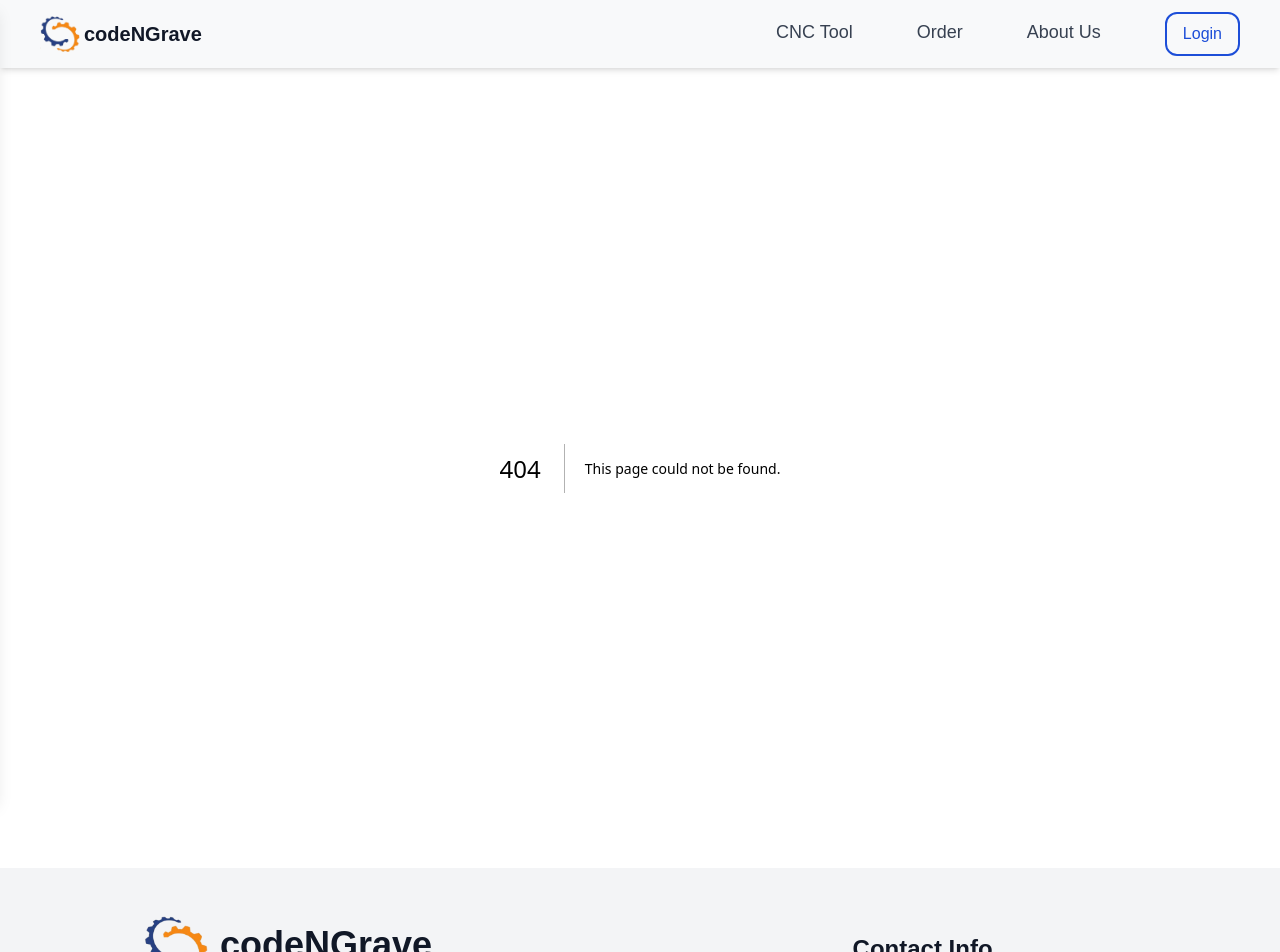
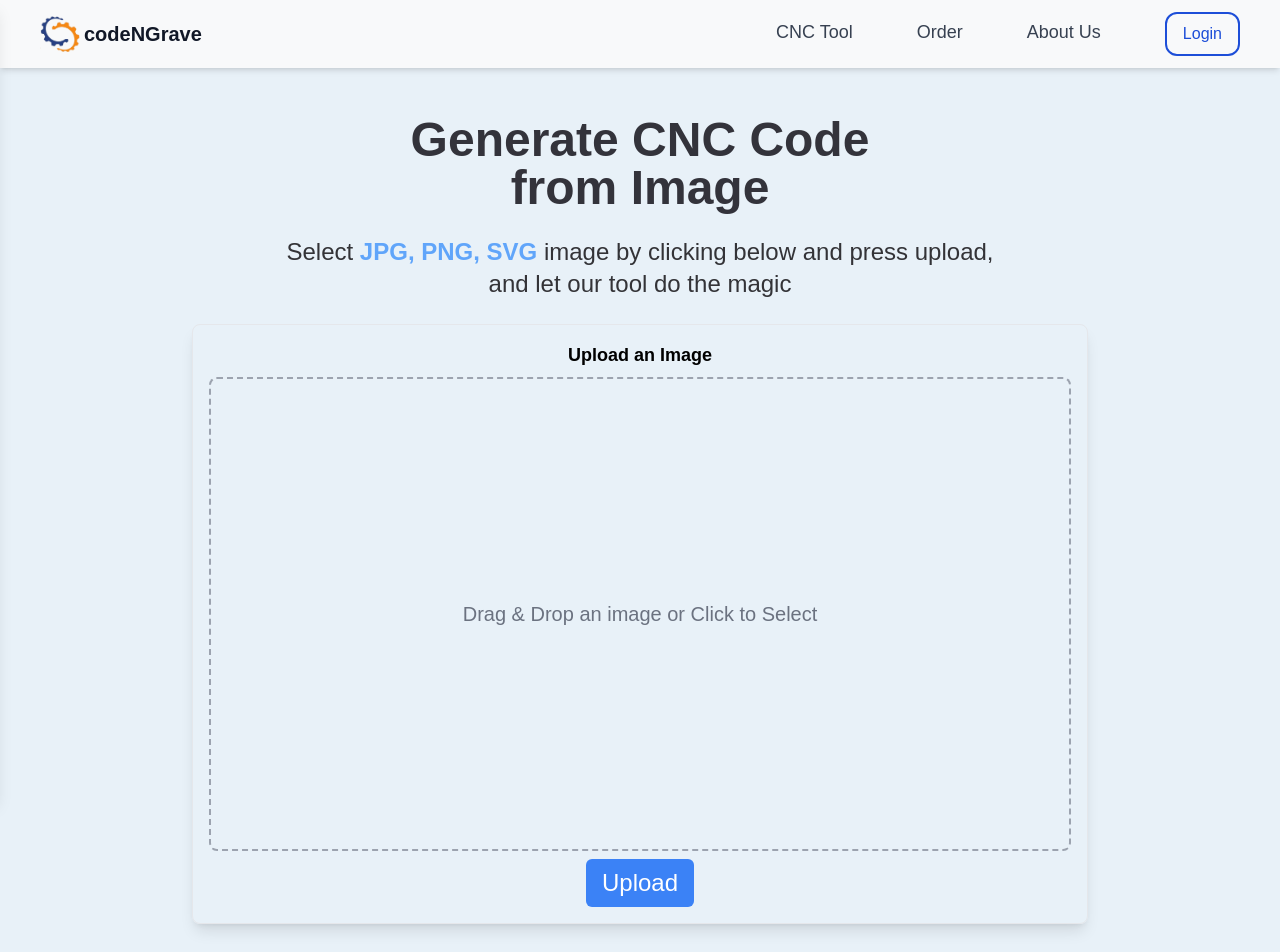
Before and after one commit to dheerajGits/CodeNgrave, a Next.js app in the folder client/: page /cnc-tool in a window 1280 px wide. Before the commit this address had no page. Shown: the top 952 px of the page. Built offline with nearby package versions, Linux system fonts and the light colour scheme.

Commit message:
add code editor and add page cnc-tool

```diff
--- /dev/null
+++ b/client/app/cnc-tool/page.tsx
@@ -0,0 +1,26 @@
+"use client";
+import CodeEditor from "@/components/CodeEditor";
+import ImageUpload from "@/components/ImageUpload";
+import React, { useState } from "react";
+
+export default function CncTool() {
+  const [cncCode, setCncCode] = useState("");
+  return (
+    <div className="flex flex-col gap-6 items-center justify-center text-center mt-12 w-full mb-10">
+      <h1 className="text-5xl max-xl:text-3xl font-bold text-[#33333b]">
+        Generate CNC Code <br />
+        from Image
+      </h1>
+      <p className="text-center text-2xl max-xl:text-lg text-[#333337] px-2">
+        Select{" "}
+        <b className="text-blue-400 hover:cursor-pointer">JPG, PNG, SVG</b>{" "}
+        image by clicking below and press upload, <br />
+        and let our tool do the magic
+      </p>
+      <div className="flex flex-row max-xl:flex-col items-center justify-center w-full xl:px-20 px-5 gap-20 xl:h-[600px]">
+        <ImageUpload isModal={false} code={cncCode} setCode={setCncCode} />
+        {cncCode && <CodeEditor code={cncCode} />}
+      </div>
+    </div>
+  );
+}
--- a/client/app/layout.tsx
+++ b/client/app/layout.tsx
@@ -28,7 +28,7 @@ export default function RootLayout({
   return (
     <html lang="en">
       <body
-        className={`${geistSans.variable} ${geistMono.variable} antialiased`}
+        className={`${geistSans.variable} ${geistMono.variable} antialiased bg-[#e8f1f8] text-black`}
       >
         <Header />
         {children}
--- a/client/app/page.tsx
+++ b/client/app/page.tsx
@@ -5,7 +5,7 @@ import WorkFlowOverview from "@/components/WorkFlowOverview";
 
 export default function Home() {
   return (
-    <main className="flex flex-col items-center justify-center min-h-screen bg-[#e8f1f8]  text-gray-800 w-full pt-4 max-xl:gap-10 gap-20 pb-20 max-xl:px-2">
+    <main className="flex flex-col items-center justify-center min-h-screen   text-gray-800 w-full pt-4 max-xl:gap-10 gap-20 pb-20 max-xl:px-2">
       <div className="flex flex-row max-xl:flex-col max-xl:text-center items-center justify-between max-xl:justify-center px-20 w-full">
         <div className="flex flex-col xl:items-start justify-center max-xl:gap-8">
           {" "}
@@ -25,7 +25,7 @@ export default function Home() {
               Upload an image, generate G-Code, and bring your designs to life.
             </b>
           </p>
-          <GetStartedButton />{" "}
+          <GetStartedButton text={"Get Started"} navigationLink={"cnc-tool"} />{" "}
         </div>
         <Crousel images={["/engrave.png", "/engrave2.png", "/engrave3.png"]} />
       </div>
@@ -57,9 +57,12 @@ export default function Home() {
             No charges, no hidden fees—just pure innovation! 🔥
           </b>
         </p>
-        <button className="text-[20px] py-3 px-6 bg-[#4b6cb7] text-white rounded-full flex items-center justify-center shadow-lg hover:bg-[#3a539b] hover:scale-110 transition-all duration-300">
-          Upload & Convert 🔄
-        </button>
+        <a href="/cnc-tool">
+          <button className="text-[20px] py-3 px-6 bg-[#4b6cb7] text-white rounded-full flex items-center justify-center shadow-lg hover:bg-[#3a539b] hover:scale-110 transition-all duration-300">
+            Upload & Convert 🔄
+          </button>
+          s
+        </a>
       </div>
     </main>
   );
--- /dev/null
+++ b/client/components/CodeEditor.tsx
@@ -0,0 +1,55 @@
+"use client";
+import React from "react";
+
+export default function CodeEditor({ code }: { code: string }) {
+  const lines = code.trim().split("\n");
+
+  const handleCopy = async () => {
+    try {
+      await navigator.clipboard.writeText(code);
+    } catch (err) {
+      console.error("Copy failed", err);
+    }
+  };
+
+  const handleDownload = () => {
+    const blob = new Blob([code], { type: "text/plain" });
+    const url = URL.createObjectURL(blob);
+    const link = document.createElement("a");
+    link.href = url;
+    link.download = "cnc_code.txt";
+    link.click();
+  };
+
+  return (
+    <div className="bg-gray-800 rounded-xl overflow-hidden shadow-md w-full h-[600px]">
+      <div className="flex justify-between gap-2 p-2 py-3 border-b border-gray-700 bg-gray-900">
+        <p className="text-white text-xl max-xl:text-[16px]">Generated Code</p>
+        <div className="flex justify-end gap-2">
+          <button
+            onClick={handleCopy}
+            className="text-sm text-white bg-gray-700 hover:bg-gray-600 px-3 xl:py-1 max-xl:px-1  rounded"
+          >
+            Copy
+          </button>
+          <button
+            onClick={handleDownload}
+            className="text-sm text-white bg-gray-700 hover:bg-gray-600 px-3 py-1 rounded"
+          >
+            Download
+          </button>
+        </div>
+      </div>
+      <div className="h-full overflow-y-scroll bg-black text-white font-mono text-sm">
+        {lines.map((line, index) => (
+          <div key={index} className="flex px-4 py-1">
+            <div className="w-10 text-right pr-4 text-gray-500 select-none">
+              {index + 1}
+            </div>
+            <pre className="whitespace-pre-wrap">{line}</pre>
+          </div>
+        ))}
+      </div>
+    </div>
+  );
+}
--- a/client/components/GetStartedButton.tsx
+++ b/client/components/GetStartedButton.tsx
@@ -1,9 +1,16 @@
 "use client";
 import React, { useState } from "react";
 import ImageUploadModal from "./ImageUploadModal";
-
-export default function GetStartedButton() {
+import { useRouter } from "next/navigation";
+export default function GetStartedButton({
+  text,
+  navigationLink,
+}: {
+  text: string;
+  navigationLink: string;
+}) {
   const [isOpen, setISOpen] = useState(false);
+  const router = useRouter();
   const onClose = () => {
     setISOpen(false);
   };
@@ -15,10 +22,10 @@ export default function GetStartedButton() {
       <button
         className="mt-6 px-6 py-3 bg-blue-500 hover:bg-blue-600 text-white text-lg font-semibold rounded-lg shadow-lg transition"
         onClick={() => {
-          setISOpen((value: boolean) => !value);
+          router.push(navigationLink);
         }}
       >
-        Get Started
+        {text}{" "}
       </button>
     </div>
   );
--- a/client/components/ImageUpload.tsx
+++ b/client/components/ImageUpload.tsx
@@ -2,10 +2,17 @@
 import axios from "axios";
 import { useState } from "react";
 
-const ImageUpload = ({ isModal }: { isModal: boolean }) => {
+const ImageUpload = ({
+  isModal,
+  code,
+  setCode,
+}: {
+  isModal: boolean;
+  code: string;
+  setCode: React.Dispatch<string>;
+}) => {
   const [selectedFile, setSelectedFile] = useState<File | null>(null);
   const [uploading, setUploading] = useState(false);
-  const [responseMessage, setResponseMessage] = useState<string | null>(null);
   const [dragging, setDragging] = useState(false);
 
   const handleFileChange = (event: React.ChangeEvent<HTMLInputElement>) => {
@@ -46,13 +53,15 @@ const ImageUpload = ({ isModal }: { isModal: boolean }) => {
     }
 
     setUploading(true);
-    setResponseMessage(null);
 
     const formData = new FormData();
     formData.append("image", selectedFile);
+    for (let pair of formData.entries()) {
+      console.log(`${pair[0]}:`, pair[1]);
+    }
     try {
       const response = await axios.post(
-        "http://localhost:3030/hello",
+        "https://mp89gf3osc.execute-api.ap-south-1.amazonaws.com/",
         formData,
         {
           headers: {
@@ -60,18 +69,20 @@ const ImageUpload = ({ isModal }: { isModal: boolean }) => {
           },
         }
       );
-      console.log(Object.keys(response));
-      setResponseMessage("hello");
+      setCode(response?.data);
     } catch (error) {
       console.error("Upload failed:", error);
-      setResponseMessage("Upload failed. Please try again.");
     } finally {
       setUploading(false);
     }
   };
 
   return (
-    <div className="flex flex-col items-center p-4 border rounded-lg shadow-lg max-w-xl mx-auto">
+    <div
+      className={`flex flex-col items-center p-4 border rounded-lg shadow-lg xl:max-h-[600px] mx-auto ${
+        !isModal ? "xl:w-[80%] w-[96%]" : "max-w-xl"
+      }`}
+    >
       {!isModal && (
         <h2 className="text-lg font-semibold mb-2 text-black">
           Upload an Image
@@ -80,9 +91,9 @@ const ImageUpload = ({ isModal }: { isModal: boolean }) => {
 
       {/* Drag & Drop Area */}
       <div
-        className={`border-2 border-dashed rounded-lg p-6 w-full text-center cursor-pointer  ${
+        className={`border-2 flex items-center justify-center border-dashed rounded-lg p-6 w-full text-center cursor-pointer  ${
           dragging ? "border-blue-500 bg-blue-50" : "border-gray-400"
-        }`}
+        } ${!isModal && "h-[500px] max-xl:h-[200px]"}`}
         onDragOver={handleDragOver}
         onDragLeave={handleDragLeave}
         onDrop={handleDrop}
@@ -92,10 +103,10 @@ const ImageUpload = ({ isModal }: { isModal: boolean }) => {
           <img
             src={URL.createObjectURL(selectedFile)} // this is to create a url of the selected photo
             alt="Preview"
-            className="max-w-full h-32 object-contain mx-auto"
+            className="max-w-full h-full object-contain mx-auto"
           />
         ) : (
-          <p className="text-gray-500">
+          <p className="text-gray-500 text-xl">
             Drag & Drop an image or Click to Select
           </p>
         )}
@@ -115,13 +126,13 @@ const ImageUpload = ({ isModal }: { isModal: boolean }) => {
 
       <button
         onClick={handleUpload}
-        className="mt-2 bg-blue-500 text-white px-4 py-2 rounded-md disabled:bg-gray-400"
+        className="mt-2 bg-blue-500 text-white text-2xl px-4 py-2 rounded-md disabled:bg-gray-400"
         disabled={uploading}
       >
         {uploading ? "Uploading..." : "Upload"}
       </button>
 
-      {responseMessage && <p className="mt-2 text-sm">{responseMessage}</p>}
+      {code && <p className="mt-2 text-sm">Cnc Code Generated</p>}
     </div>
   );
 };
--- a/client/components/ImageUploadModal.tsx
+++ b/client/components/ImageUploadModal.tsx
@@ -39,7 +39,7 @@ export default function ImageUploadModal({
               >
                 Select and Upload Image
               </DialogTitle>
-              <ImageUpload isModal={true} />
+              <ImageUpload isModal={true} code={""} setCode={() => {}} />
             </DialogPanel>
           </div>
         </div>
```
Also changed, not shown: 1 other file (tests, documents, lock files or other folders).
